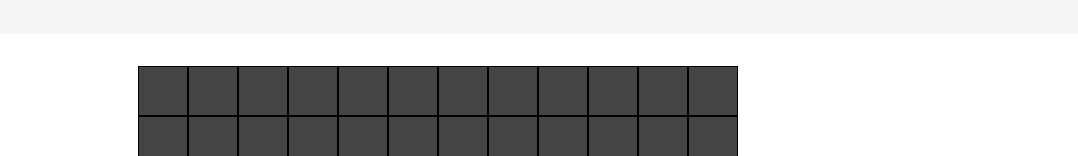
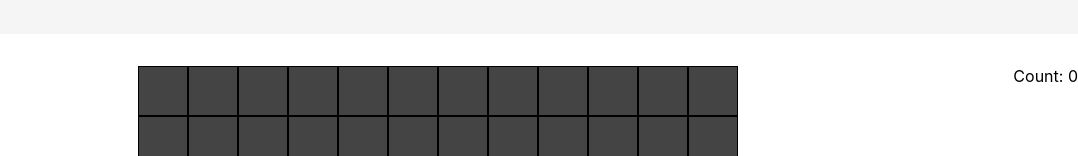
Before and after one commit to CodeAmend/react-games-ts-storybook, a React (Create React App) app: page /lights-out in a window 1280 px wide. Shown: the part 194-350 px from the top of the page, without its empty margins (202-1280 px from the left). Built offline with nearby package versions, Linux system fonts and the light colour scheme.

Commit message:
Add counter to LightsOut

```diff
--- a/src/LightsOut/index.tsx
+++ b/src/LightsOut/index.tsx
@@ -6,8 +6,15 @@ import GameBoard from './GridBoard'
 
 
 const Wrapper = styled.main`
+  position: relative;
   display: flex;
   justify-content: center;
+`;
+
+const Counter = styled.aside`
+  position: absolute;
+  right: 0;
+  top: 0;
 `;
 
 
@@ -19,10 +26,12 @@ const LightsOut = () => {
     boardWidth,
     boardHeight,
     toggleAjacentOfIndex,
+    counter,
   } = useGameBoard();
 
   return (
     <Wrapper>
+      <Counter>Count: {counter}</Counter>
       <GameBoard
         cols={cols}
         rows={rows}
--- a/src/Routes/MenuLinks.tsx
+++ b/src/Routes/MenuLinks.tsx
@@ -8,6 +8,7 @@ const MenuLinks = () => {
   return (
     <MainScreen>
       <Header>React Games</Header>
+
       <Menu>
         <MenuItem to="/lights-out">Lights Out</MenuItem>
         <MenuItem to="/snake">Snake</MenuItem>
--- a/src/store/GameProvider.tsx
+++ b/src/store/GameProvider.tsx
@@ -4,7 +4,6 @@ import { GridSquareProps } from '../LightsOut/interfaces';
 import config from './config';
 
 
-// TODO: this needs to be setState type. What is that?
 interface GameBoardContextType {
   gridItems: GridSquareProps[];
   gap: number;
@@ -12,16 +11,18 @@ interface GameBoardContextType {
   colSize: number;
   cols: number;
   rows: number;
+  counter: number;
 
+  // TODO: this needs to be setState type. What is that?
   setGridItems: any;
   setGap: any;
   setRowSize: any;
   setColSize: any;
   setCols: any;
   setRows: any;
+  setCounter: any;
 }
 
-// TODO: is there another way to do this without the null logic? Its silly.
 export const GameBoardContext = React.createContext<GameBoardContextType>({
   // TODO: ALL this is here because typescript will not let me make null or {} initial value
   gridItems: [],
@@ -31,11 +32,13 @@ export const GameBoardContext = React.createContext<GameBoardContextType>({
   setRows: () => {},
   setColSize: () => {},
   setRowSize: () => {},
+  setCounter: () => {},
   rowSize: 0,
   colSize: 0,
   cols: 0,
   rows: 0,
   gap: 0,
+  counter: 0,
 });
 
 
@@ -48,6 +51,7 @@ const GameBoardProvider: React.FC = ({ children }) => {
   const [rowSize, setRowSize] = React.useState(config.rowSize);
   const [rows, setRows] = React.useState(config.rows);
   const [cols, setCols] = React.useState(config.cols);
+  const [counter, setCounter] = React.useState(0);
 
   const initialValue = {
     gridItems, setGridItems,
@@ -56,6 +60,7 @@ const GameBoardProvider: React.FC = ({ children }) => {
     colSize, setColSize,
     cols, setCols,
     rows, setRows,
+    counter, setCounter,
   }
 
   return (
--- a/src/store/hooks.ts
+++ b/src/store/hooks.ts
@@ -16,6 +16,8 @@ export const useGameBoard = () => {
     rowSize,
     gridItems,
     setGridItems,
+    counter,
+    setCounter,
   } = React.useContext(GameBoardContext);
 
 
@@ -41,13 +43,14 @@ export const useGameBoard = () => {
     });
 
     setGridItems(filteredGridItems);
+    setCounter(counter + 1);
   }
 
   React.useEffect(() => {
     const allLightsOut = gridItems.every(item => !item.active);
     // TODO: add a nice modal or something
-    if (allLightsOut) console.log("Congratilations You Win");
-  }, [gridItems])
+    if (allLightsOut && counter) console.log("Congratilations You Win");
+  }, [gridItems, counter])
 
   return {
     boardWidth: getBoardWidth(),
@@ -56,5 +59,6 @@ export const useGameBoard = () => {
     rows,
     gridItems,
     toggleAjacentOfIndex,
+    counter,
   }
 }
```
